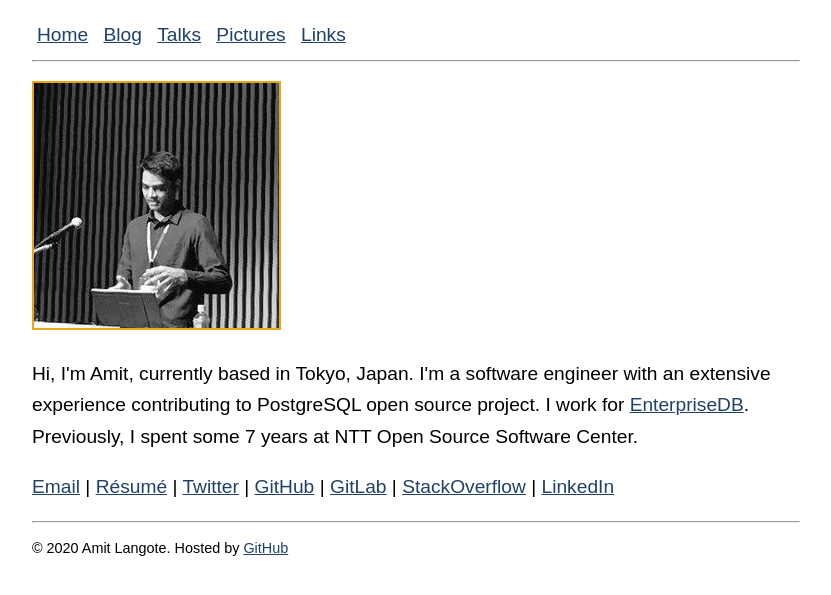
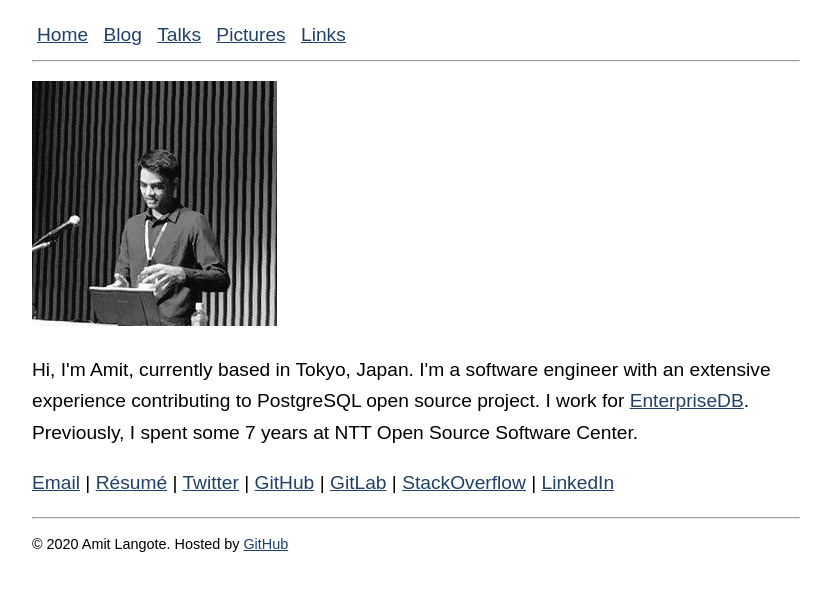
Before and after one commit to amitlan/website, a Jekyll site: the page built from index.md, in a window 1280 px wide. Shown: the top 595 px of the page, without its empty margins (224-1055 px from the left). Built offline with Jekyll 4.4.1, drawn with Linux system fonts in a browser that asks for light colours.

Commit message:
who asked for an image border

```diff
--- a/styles/global.css
+++ b/styles/global.css
@@ -22,5 +22,4 @@ body{
 
 img{
 	max-width: 600px;
-	border: 2px solid #eba613;
 }
```
